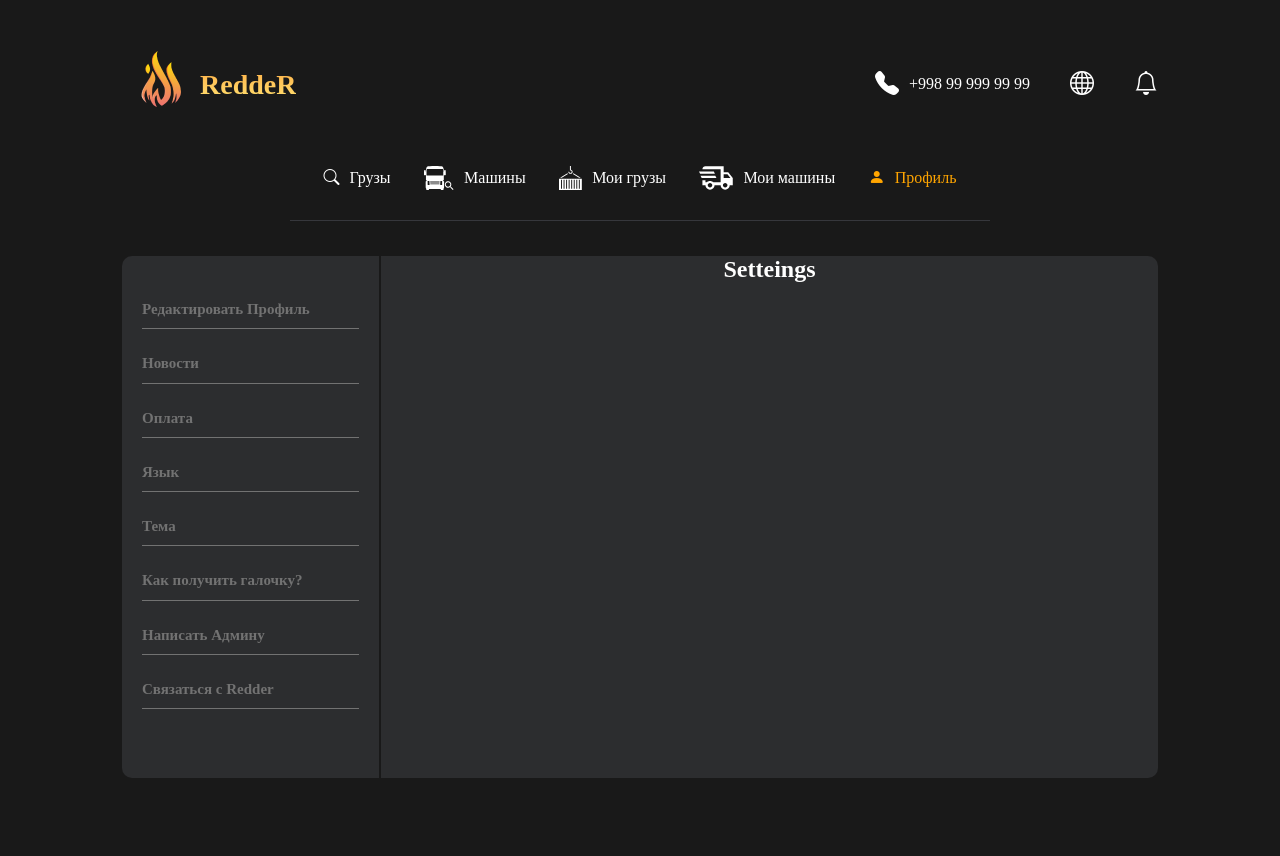
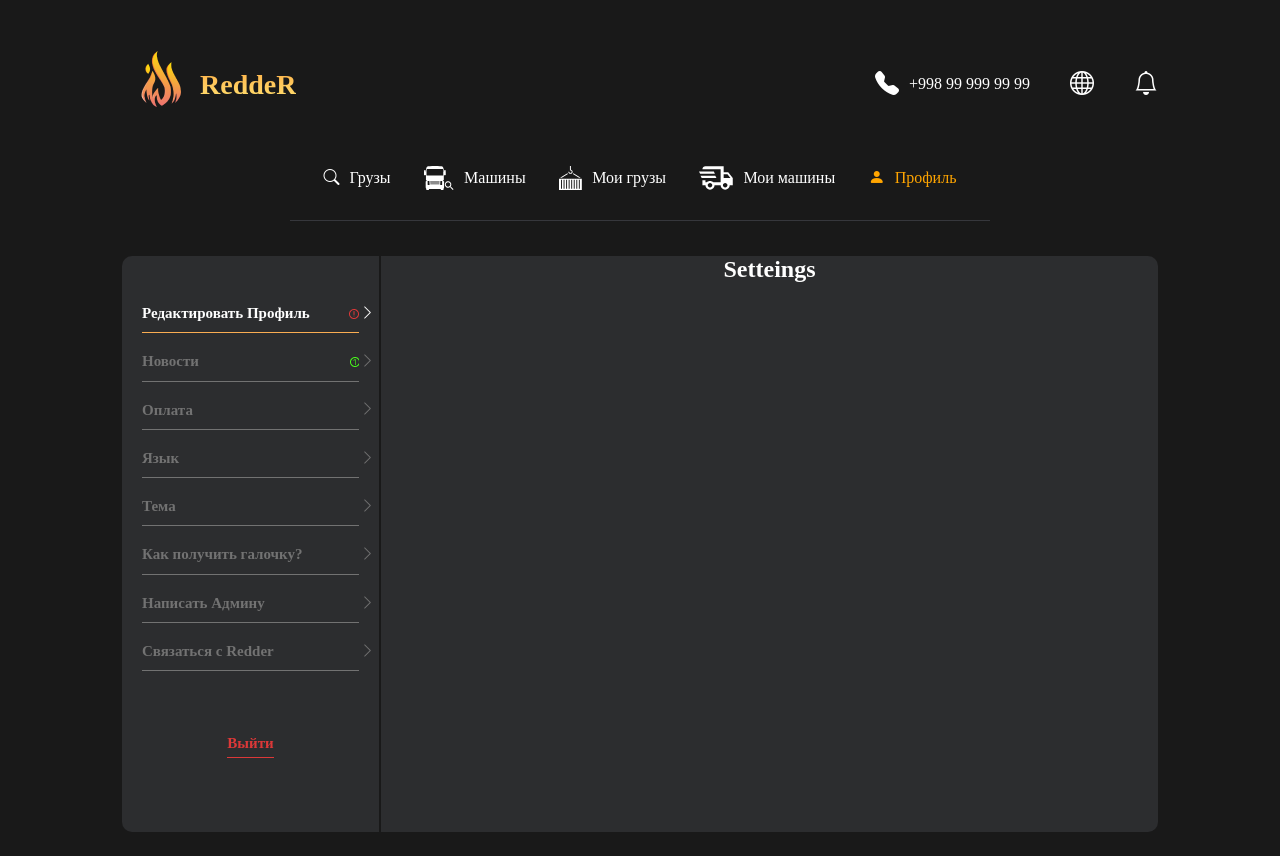
Before and after one commit to zdn-dev/ReddeR, a React (Vite) app: page /profile in a window 1280 px wide. Built offline with nearby package versions, Linux system fonts and the light colour scheme.

Commit message:
profile logout btn added

```diff
--- a/src/assets/style.css
+++ b/src/assets/style.css
@@ -23,23 +23,64 @@
   height: 100%;
 }
 .side-list {
+  position: relative;
   font-family: Montserrat;
   font-size: 15px;
   font-weight: 600;
   line-height: 18.29px;
   text-align: left;
-  padding-bottom: 10px;
   border-bottom: 1px solid #727272;
   width: 100%;
-  margin-bottom: 25px;
+  margin-bottom: 15px;
 }
-.side-link{
+.side-link {
+  position: relative;
+  display: block;
   color: #727272;
+  padding: 4px 0;
+  padding-bottom: 10px;
 }
-/* .active-link{
-  border-bottom: 1px solid #FAAD52;
+.side-link i {
+  position: absolute;
+  right: -16px;
+}
+.active-link {
+  border-bottom: 1px solid #faad52;
   width: 100%;
-  .side-link{
-  color: white;
+  .side-link {
+    color: white;
   }
-} */
+}
+.side-list:first-child::after {
+  content: "";
+  position: absolute;
+  display: inline-block;
+  top: 9px;
+  right: 0px;
+  width: 10px;
+  height: 10px;
+  background: url("../../public/Group.png") no-repeat;
+}
+.side-list:nth-child(2)::after {
+  content: "";
+  position: absolute;
+  display: inline-block;
+  top: 9px;
+  right: 0px;
+  width: 10px;
+  height: 10px;
+  background: url("../../public/green1.png") no-repeat;
+}
+.logout-btn {
+  font-family: Montserrat;
+  font-size: 15px;
+  font-weight: 600;
+  margin: 44px 0 30px 0;
+  background-color: transparent;
+  outline: none;
+  border: 0;
+  color: #DC3838;
+  border-bottom:1px solid #DC3838;
+  padding: 5px 0;
+  cursor: pointer;
+}
--- a/src/layouts/ProfileLayout.jsx
+++ b/src/layouts/ProfileLayout.jsx
@@ -17,84 +17,117 @@ const ProfileLayout = () => {
             <ul className="sidebar-ul">
               <li
                 className={`side-list ${
-                  activeLink == "/profile/settings" ? 'active-link' : ""
+                  activeLink == "/profile/settings" ? "active-link" : ""
                 }`}
+              >
+                <Link
+                  to={"settings"}
+                  className="side-link"
                   onClick={() => handleLinkClick("/profile/settings")}
                 >
-                <Link to={"settings"} className="side-link">
                   Редактировать Профиль
+                  <i className="bi bi-chevron-right"></i>
                 </Link>
               </li>
               <li
                 className={`side-list ${
-                  activeLink == "/profile/news" ? 'active-link' : ""
+                  activeLink == "/profile/news" ? "active-link" : ""
                 }`}
+              >
+                <Link
+                  to={"news"}
+                  className="side-link"
                   onClick={() => handleLinkClick("/profile/news")}
                 >
-                <Link to={"news"} className="side-link">
                   Новости
+                  <i className="bi bi-chevron-right"></i>
                 </Link>
               </li>
               <li
                 className={`side-list ${
-                  activeLink == "/profile/payment" ? 'active-link' : ""
+                  activeLink == "/profile/payment" ? "active-link" : ""
                 }`}
+              >
+                <Link
+                  to={"payment"}
+                  className="side-link"
                   onClick={() => handleLinkClick("/profile/payment")}
                 >
-                <Link to={"payment"} className="side-link">
                   Оплата
+                  <i className="bi bi-chevron-right"></i>
                 </Link>
               </li>
               <li
                 className={`side-list ${
-                  activeLink == "/profile/language" ? 'active-link' : ""
+                  activeLink == "/profile/language" ? "active-link" : ""
                 }`}
+              >
+                <Link
+                  to={"language"}
+                  className="side-link"
                   onClick={() => handleLinkClick("/profile/language")}
                 >
-                <Link to={"language"} className="side-link">
                   Язык
+                  <i className="bi bi-chevron-right"></i>
                 </Link>
               </li>
               <li
                 className={`side-list ${
-                  activeLink == "/profile/theme" ? 'active-link' : ""
+                  activeLink == "/profile/theme" ? "active-link" : ""
                 }`}
+              >
+                <Link
+                  to={"theme"}
+                  className="side-link"
                   onClick={() => handleLinkClick("/profile/theme")}
                 >
-                <Link to={"theme"} className="side-link">
                   Тема
+                  <i className="bi bi-chevron-right"></i>
                 </Link>
               </li>
               <li
                 className={`side-list ${
-                  activeLink == "/profile/checkmark" ? 'active-link' : ""
+                  activeLink == "/profile/checkmark" ? "active-link" : ""
                 }`}
+              >
+                <Link
+                  to={"checkmark"}
+                  className="side-link"
                   onClick={() => handleLinkClick("/profile/checkmark")}
                 >
-                <Link to={"checkmark"} className="side-link">
                   Как получить галочку?
+                  <i className="bi bi-chevron-right"></i>
                 </Link>
               </li>
               <li
                 className={`side-list ${
-                  activeLink == "/profile/support" ? 'active-link' : ""
+                  activeLink == "/profile/support" ? "active-link" : ""
                 }`}
+              >
+                <Link
+                  to={"support"}
+                  className="side-link"
                   onClick={() => handleLinkClick("/profile/support")}
                 >
-                <Link to={"support"} className="side-link">
                   Написать Админу
+                  <i className="bi bi-chevron-right"></i>
                 </Link>
               </li>
               <li
                 className={`side-list ${
-                  activeLink == "/profile/contact" ? 'active-link' : ""
+                  activeLink == "/profile/contact" ? "active-link" : ""
                 }`}
+              >
+                <Link
+                  to={"contact"}
+                  className="side-link"
                   onClick={() => handleLinkClick("/profile/contact")}
                 >
-                <Link to={"contact"} className="side-link">
                   Связаться с Redder
+                  <i className="bi bi-chevron-right"></i>
                 </Link>
               </li>
+              <button className="logout-btn">Выйти</button>
             </ul>
             <section className="outlet-profile">
               <Outlet />
```
Also changed, not shown: public/Group.png (added), public/green1.png (added). Lines whose indentation alone changed are shown as unchanged.
